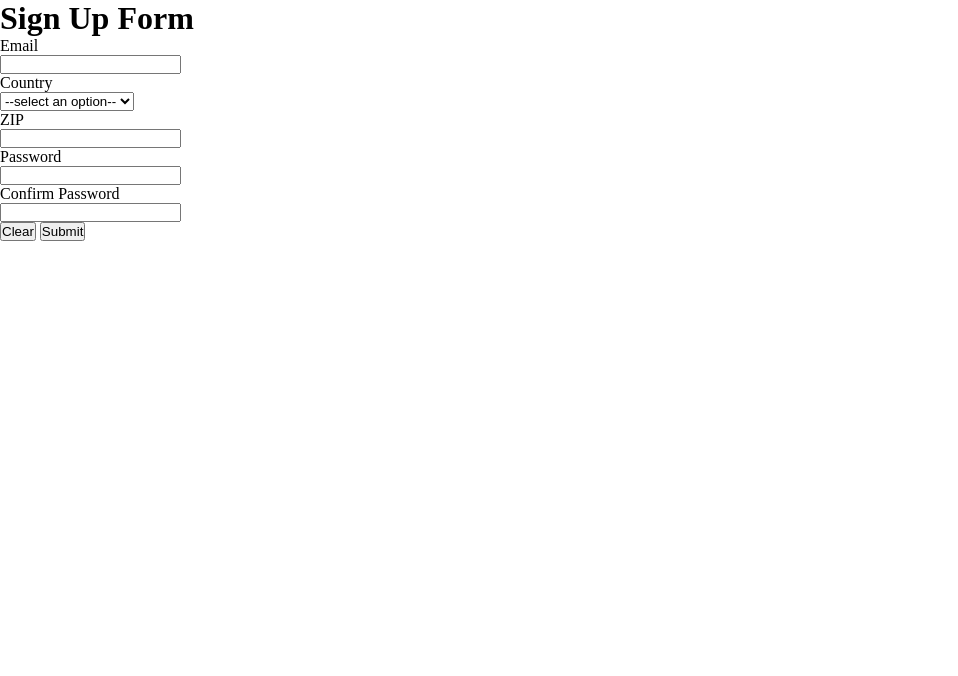
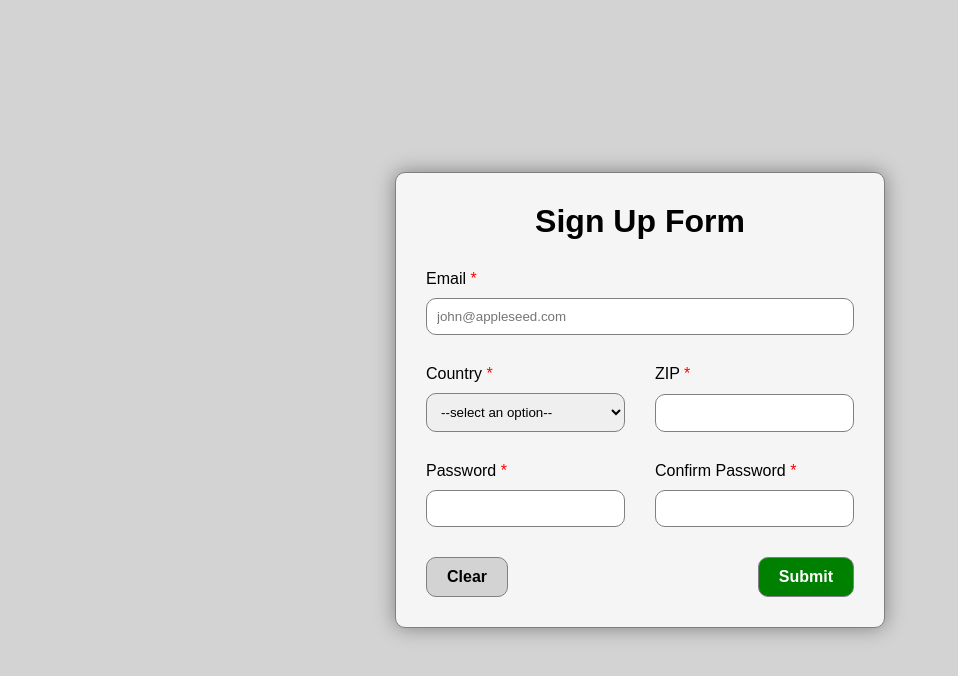
Before and after one commit to strallia/form-validation-with-js, a website built with webpack: page src/index.html in a window 1280 px wide. Shown: the whole page, without its empty margins (0-958 px from the left). Built offline with nearby package versions, Linux system fonts and the light colour scheme.

Commit message:
Add basic styles

```diff
--- a/src/index.html
+++ b/src/index.html
@@ -9,10 +9,15 @@
     <div class="card-container">
       <h1>Sign Up Form</h1>
       <form novalidate>
-        <div>
+        <div class="email">
           <label for="email">Email</label>
           <p></p>
-          <input id="email" name="email" type="email" />
+          <input
+            id="email"
+            name="email"
+            type="email"
+            placeholder="john@appleseed.com"
+          />
         </div>
         <div>
           <label for="country">Country</label>
--- a/src/styles.css
+++ b/src/styles.css
@@ -2,9 +2,101 @@
   margin: 0;
   padding: 0;
   box-sizing: border-box;
+  font-family: sans-serif;
   /* outline: 1px solid red; */
+}
+
+body {
+  height: 100vh;
+  background-color: lightgray;
+  font-size: 16px;
+
+  display: flex;
+  justify-content: center;
+  align-items: center;
+}
+
+.card-container,
+input,
+select,
+button {
+  border-radius: 10px;
+  border: 1px solid grey;
+}
+
+.card-container {
+  padding: 30px;
+  background-color: whitesmoke;
+  box-shadow: 0 0 20px grey;
+
+  display: grid;
+  grid-template-rows: auto 1fr;
+  gap: 30px;
+}
+
+h1 {
+  justify-self: center;
+}
+
+form {
+  display: grid;
+  grid-template-columns: repeat(2, minmax(150px, 1fr));
+  grid-template-rows: repeat(4, min-content);
+  gap: 30px;
+}
+
+div.email {
+  grid-column: 1/3;
+}
+
+input,
+select {
+  width: 100%;
+  padding: 10px;
+  grid-column: 1/3;
+}
+
+label::after {
+  content: " *";
+  color: red;
+}
+
+form > div {
+  display: grid;
+  grid-template-columns: max-content 1fr;
+  gap: 10px;
+}
+
+button {
+  width: min-content;
+  padding: 10px 20px;
+  font-weight: bold;
+  font-size: 1em;
+}
+
+button:hover {
+  filter: brightness(120%);
+}
+
+button:active {
+  filter: brightness(80%);
+}
+
+button[type="reset"] {
+  background-color: lightgray;
+}
+
+button[type="submit"] {
+  justify-self: end;
+  background-color: green;
+  color: white;
 }
 
 select option:first-of-type {
   display: none;
 }
+
+input:invalid {
+  border: 2px solid maroon;
+  background-color: rgb(255, 210, 216);
+}
```
